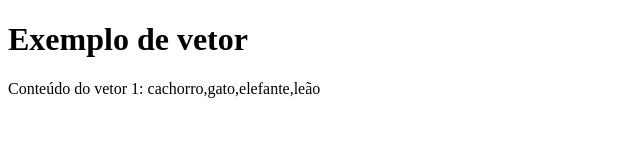
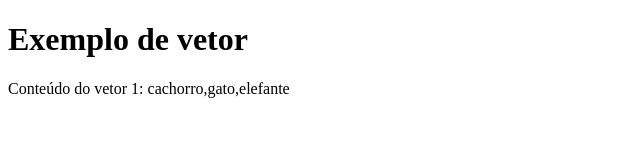
Before and after one commit to larissamanso/Larissa, a plain HTML site: page 3008/html_js_1.html in a window 1280 px wide. Shown: the full height of the page, 0-640 px from the left. Drawn offline with Linux system fonts and the light colour scheme.

Commit message:
vetor animais update

```diff
--- a/3008/html_js_1.html
+++ b/3008/html_js_1.html
@@ -14,7 +14,7 @@
             let animais = ['cachorro', 'gato', 'elefante'];
             animais.push('leão');
             console.log(animais)
-
+            let removedAnimal = animais.pop();
             console.log(animais)
 
             document.getElementById('teste1').innerHTML += animais ;
```
